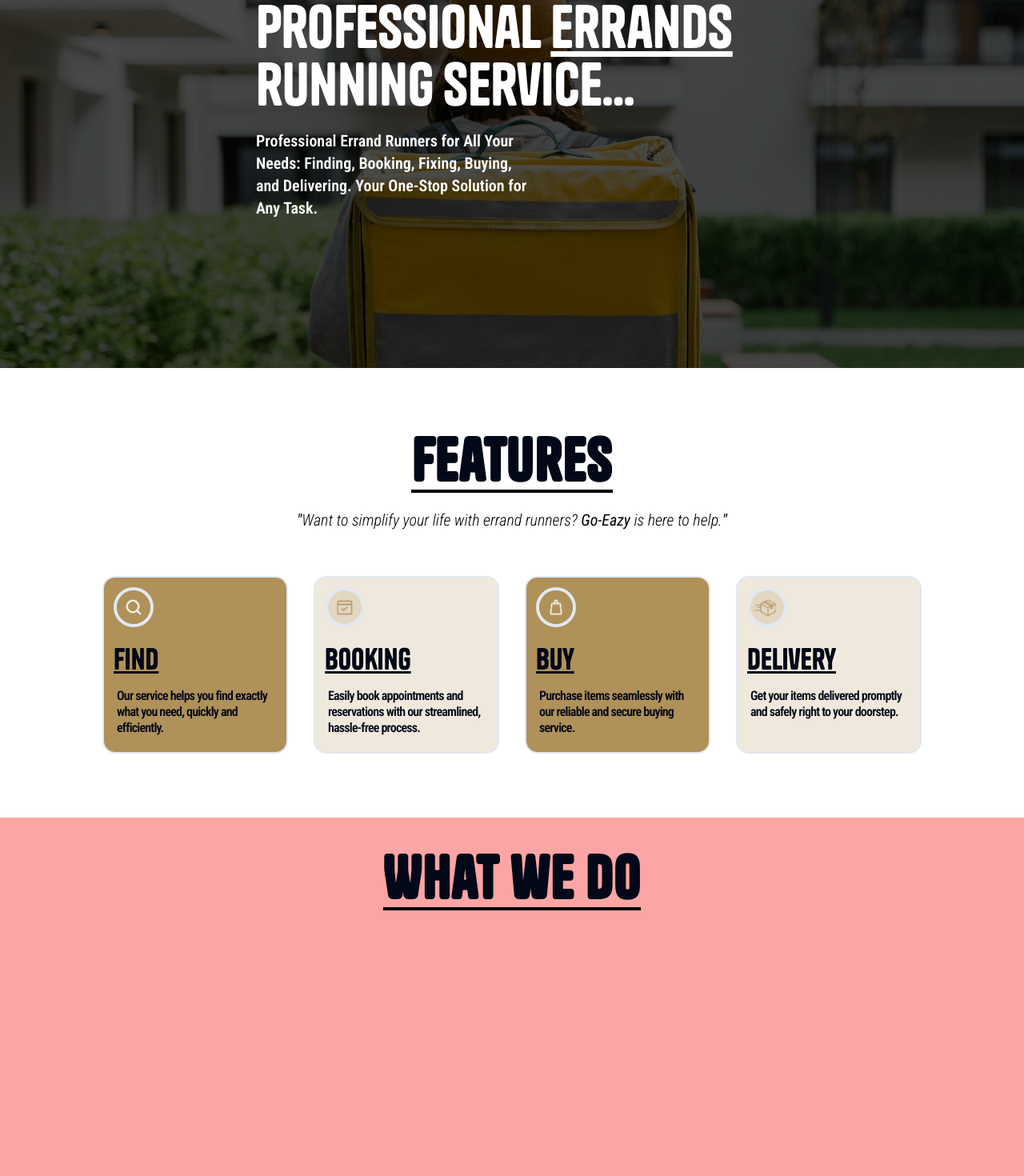
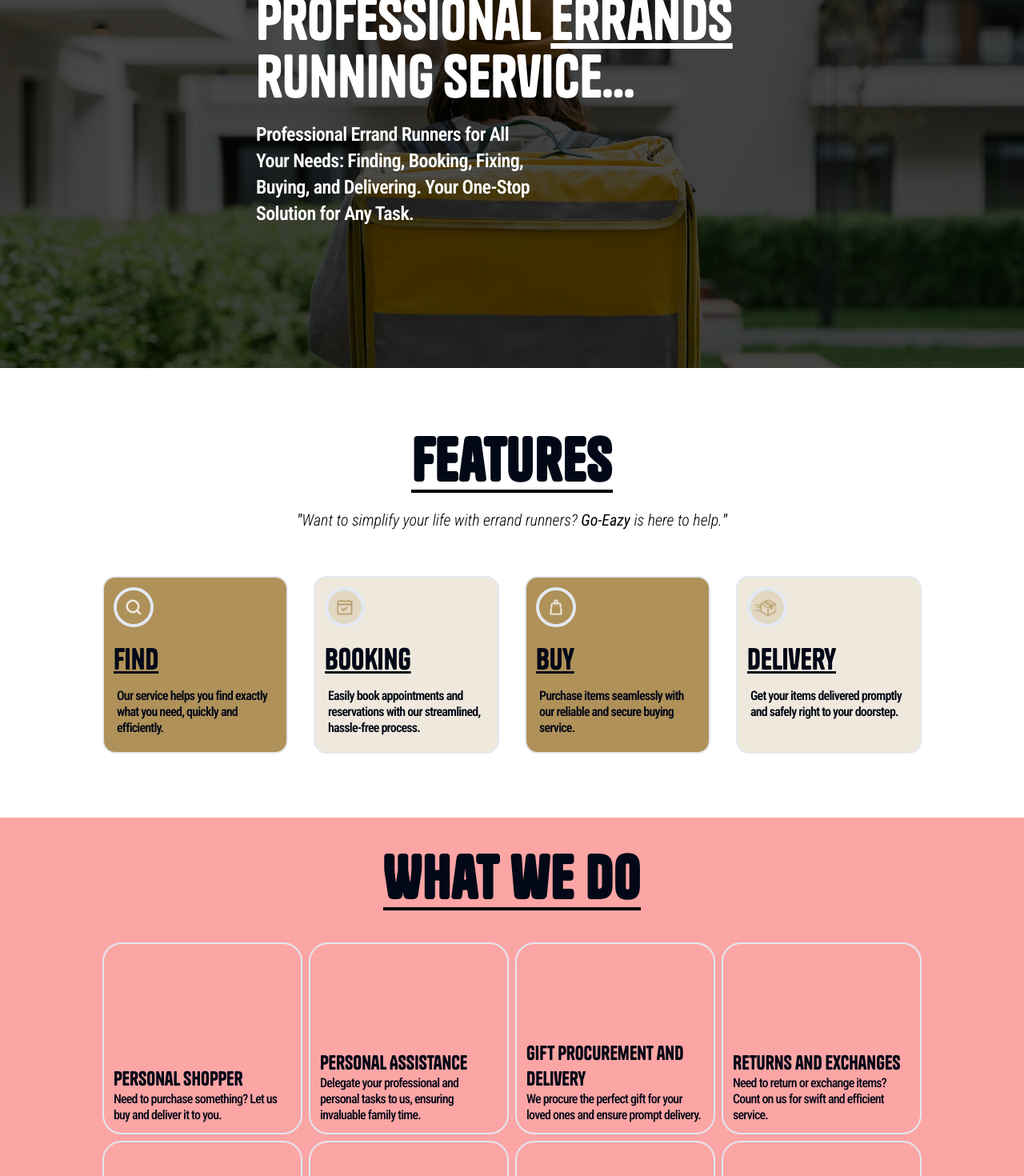
Before and after one commit to Winterson-Islary/static-site-for-fren, a React (Vite) app: page / in a window 1280 px wide. Shown: the part 340-1810 px from the top of the page at 80% size. Built offline with nearby package versions, Linux system fonts and the light colour scheme.

Commit message:
displayed list of services under services section

```diff
--- a/src/pages/Home.tsx
+++ b/src/pages/Home.tsx
@@ -1,6 +1,7 @@
 import DisplayClients from "@/components/DisplayClients";
 import DisplayFeatures from "@/components/DisplayFeatures";
 import DisplayServiceImage from "@/components/DisplayServiceImage";
+import DisplayServices from "@/components/DisplayServices";
 
 const Home = () => {
 	return (
@@ -18,9 +19,12 @@ const Home = () => {
 						Your Premier Professional{" "}
 						<span className="underline ">Errands</span> running service...
 					</span>
-					<span className="font-roboto font-semibold pt-5 md:text-xl md:w-[70%] xl:w-[55%] ">
-						Professional Errand Runners for All Your Needs: Finding, Booking,
-						Fixing, Buying, and Delivering. Your One-Stop Solution for Any Task.
+					<span className="font-roboto font-semibold pt-5 md:text-2xl md:w-[70%] xl:w-[55%]">
+						<p className="tracking-tight leading-snug">
+							Professional Errand Runners for All Your Needs: Finding, Booking,
+							Fixing, Buying, and Delivering. Your One-Stop Solution for Any
+							Task.
+						</p>
 					</span>
 				</section>
 			</div>
@@ -39,11 +43,14 @@ const Home = () => {
 			</div>
 			<div
 				id="services-container"
-				className=" h-screen bg-red-300 text-center py-10 flex flex-col"
+				className=" h-full bg-red-300 py-10 flex flex-col"
 			>
 				<span className="font-tanker tracking-wide text-4xl md:text-7xl font-bold border-b-4 border-b-black mx-auto">
 					What we do
 				</span>
+				<section className="pt-10">
+					<DisplayServices />
+				</section>
 			</div>
 			<div
 				id="clients-container"
```
